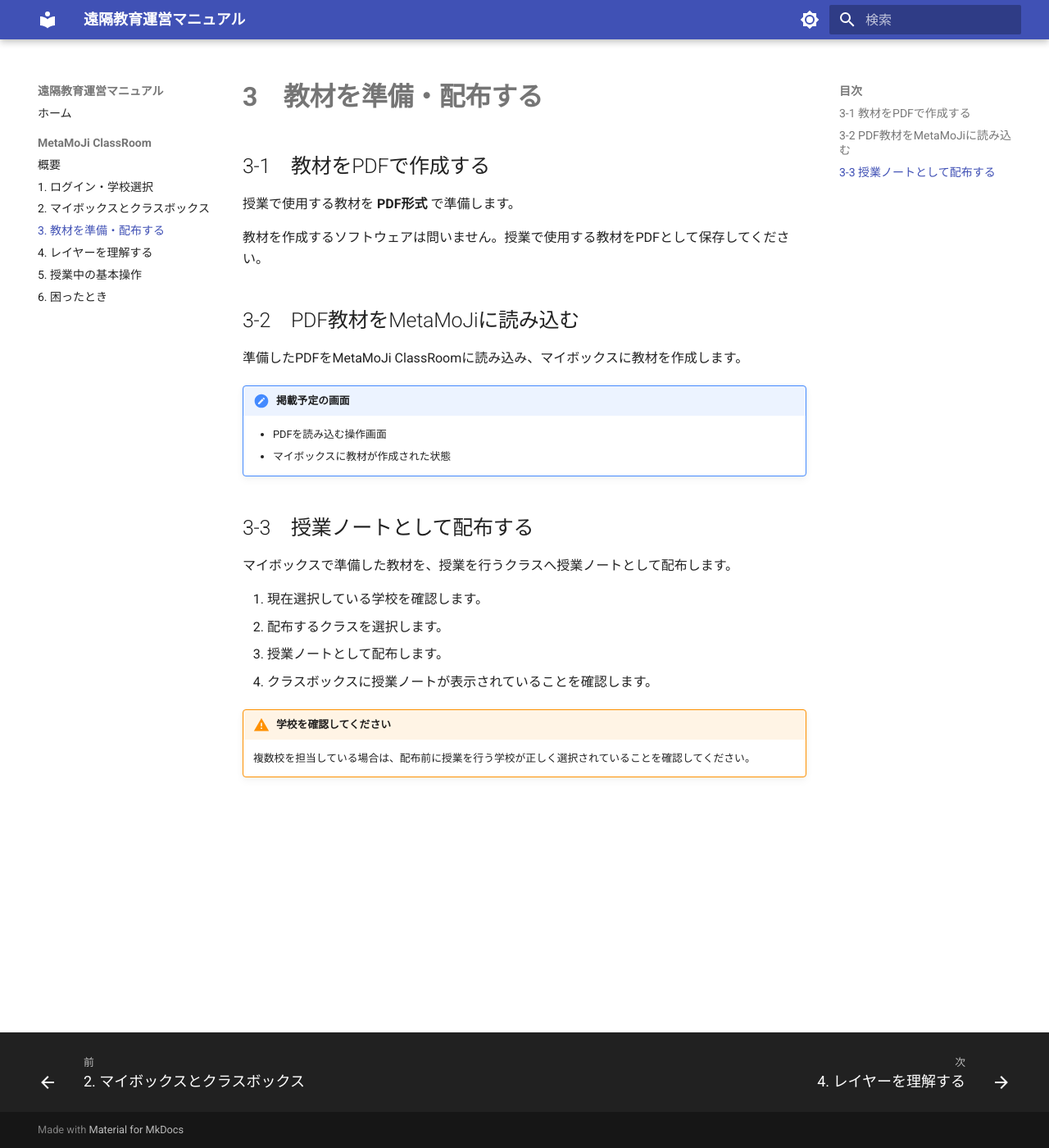
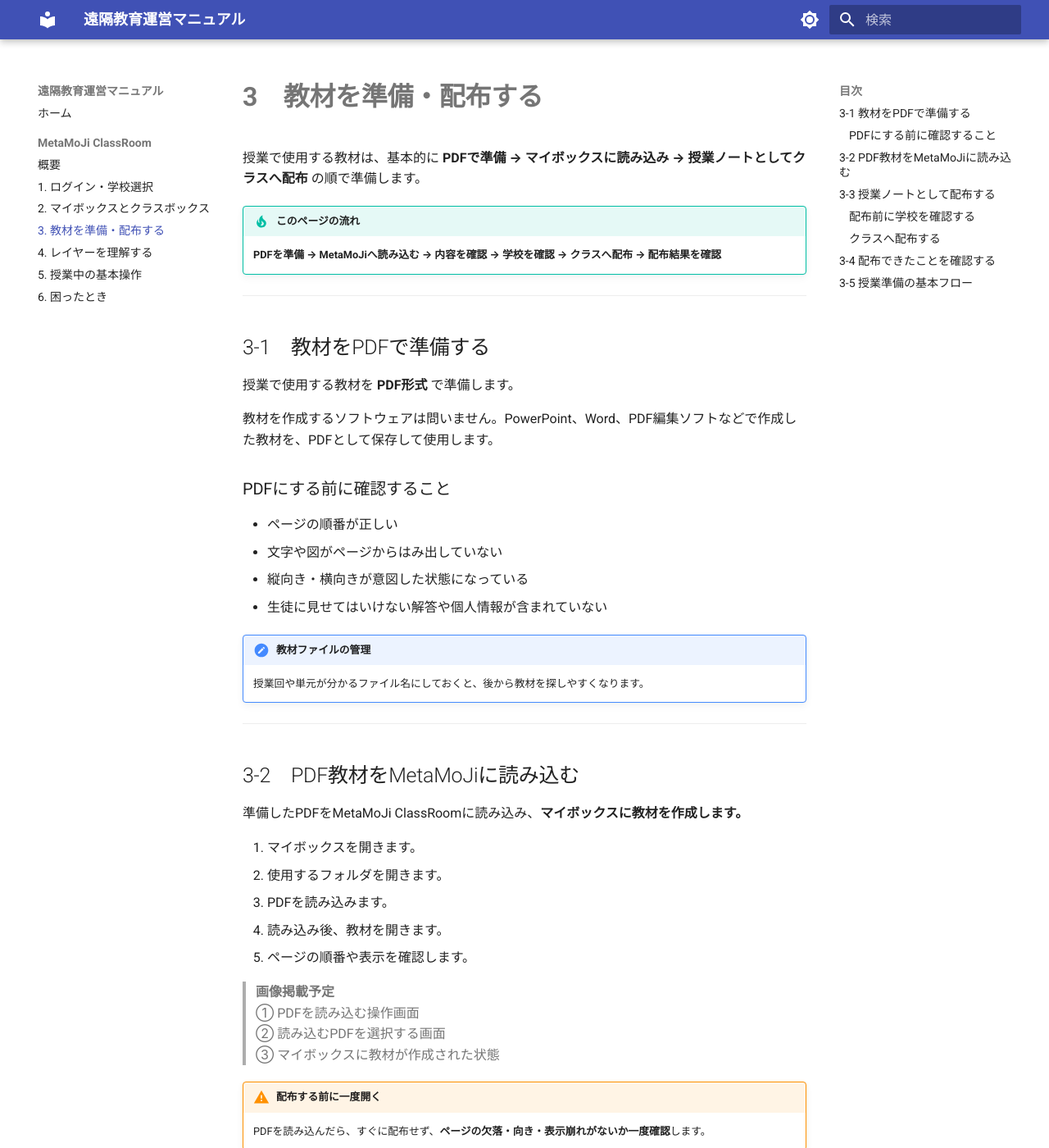
Before and after one commit to a-recs/remote-manual, an MkDocs documentation site: the page built from docs/metamoji/03-material.md, in a window 1280 px wide and 1400 px high. Shown: the whole window at 82% size. Built offline with MkDocs 1.6.1 and Material for MkDocs 9.7.7, drawn with Linux system fonts in a browser that asks for light colours; some of the changed text lies outside the part shown.

Commit message:
MetaMoJi教材準備・配布手順を実務フローに沿って整理

````diff
--- a/docs/metamoji/03-material.md
+++ b/docs/metamoji/03-material.md
@@ -1,27 +1,112 @@
 # 3　教材を準備・配布する
 
-## 3-1　教材をPDFで作成する
+授業で使用する教材は、基本的に **PDFで準備 → マイボックスに読み込み → 授業ノートとしてクラスへ配布** の順で準備します。
+
+!!! tip "このページの流れ"
+    **PDFを準備 → MetaMoJiへ読み込む → 内容を確認 → 学校を確認 → クラスへ配布 → 配布結果を確認**
+
+---
+
+## 3-1　教材をPDFで準備する
 
 授業で使用する教材を **PDF形式** で準備します。
 
-教材を作成するソフトウェアは問いません。授業で使用する教材をPDFとして保存してください。
+教材を作成するソフトウェアは問いません。PowerPoint、Word、PDF編集ソフトなどで作成した教材を、PDFとして保存して使用します。
+
+### PDFにする前に確認すること
+
+- ページの順番が正しい
+- 文字や図がページからはみ出していない
+- 縦向き・横向きが意図した状態になっている
+- 生徒に見せてはいけない解答や個人情報が含まれていない
+
+!!! note "教材ファイルの管理"
+    授業回や単元が分かるファイル名にしておくと、後から教材を探しやすくなります。
+
+---
 
 ## 3-2　PDF教材をMetaMoJiに読み込む
 
-準備したPDFをMetaMoJi ClassRoomに読み込み、マイボックスに教材を作成します。
+準備したPDFをMetaMoJi ClassRoomに読み込み、**マイボックスに教材を作成します。**
 
-!!! note "掲載予定の画面"
-    - PDFを読み込む操作画面
-    - マイボックスに教材が作成された状態
+1. マイボックスを開きます。
+2. 使用するフォルダを開きます。
+3. PDFを読み込みます。
+4. 読み込み後、教材を開きます。
+5. ページの順番や表示を確認します。
+
+> **画像掲載予定**
+> ① PDFを読み込む操作画面
+> ② 読み込むPDFを選択する画面
+> ③ マイボックスに教材が作成された状態
+
+!!! warning "配布する前に一度開く"
+    PDFを読み込んだら、すぐに配布せず、**ページの欠落・向き・表示崩れがないか一度確認**します。
+
+---
 
 ## 3-3　授業ノートとして配布する
 
-マイボックスで準備した教材を、授業を行うクラスへ授業ノートとして配布します。
+マイボックスで準備した教材を、授業を行うクラスへ **授業ノートとして配布**します。
+
+### 配布前に学校を確認する
+
+!!! danger "重要"
+    配布操作を始める前に、**現在選択している学校が、これから授業を行う学校であることを必ず確認します。**
+
+複数校を担当している場合、学校の選択を間違えると、意図しないクラスを配布先として選択するおそれがあります。
+
+### クラスへ配布する
 
 1. 現在選択している学校を確認します。
-2. 配布するクラスを選択します。
-3. 授業ノートとして配布します。
-4. クラスボックスに授業ノートが表示されていることを確認します。
+2. マイボックスから配布する教材を選択します。
+3. 授業ノートとして配布する操作を行います。
+4. 配布先のクラスを選択します。
+5. クラス名を確認してから配布します。
 
-!!! warning "学校を確認してください"
-    複数校を担当している場合は、配布前に授業を行う学校が正しく選択されていることを確認してください。
+> **画像掲載予定**
+> ① 授業ノートとして配布する操作
+> ② 配布先のクラスを選択する画面
+> ③ 配布を確定する前の確認画面
+
+!!! info "公開版の画像について"
+    学校名は「A高校」「B高校」、クラス名は「1年A組」などのダミー名称を使用します。生徒氏名などが表示される場合は、個人を特定できない表示に置き換えます。
+
+---
+
+## 3-4　配布できたことを確認する
+
+配布操作が終わったら、**クラスボックスを開いて授業ノートが表示されていることを確認します。**
+
+- [ ] 正しい学校を選択している
+- [ ] 正しいクラスのクラスボックスを開いている
+- [ ] 配布した授業ノートが表示されている
+- [ ] 授業ノートを開くことができる
+- [ ] ページや教材の表示に問題がない
+
+!!! tip "授業直前の確認"
+    授業開始直前に慌てないよう、可能であれば**授業前日または授業開始前に配布まで済ませ、クラスボックスで開けることを確認**しておきます。
+
+---
+
+## 3-5　授業準備の基本フロー
+
+```text
+授業を行う学校を選択
+        ↓
+PDF教材を準備
+        ↓
+マイボックスに読み込む
+        ↓
+教材の内容・表示を確認
+        ↓
+学校・配布先クラスを確認
+        ↓
+授業ノートとして配布
+        ↓
+クラスボックスで確認
+        ↓
+授業開始
+```
+
+次は、授業ノート内の **教材レイヤー・板書レイヤー・先生レイヤー** の違いを確認します。
````
